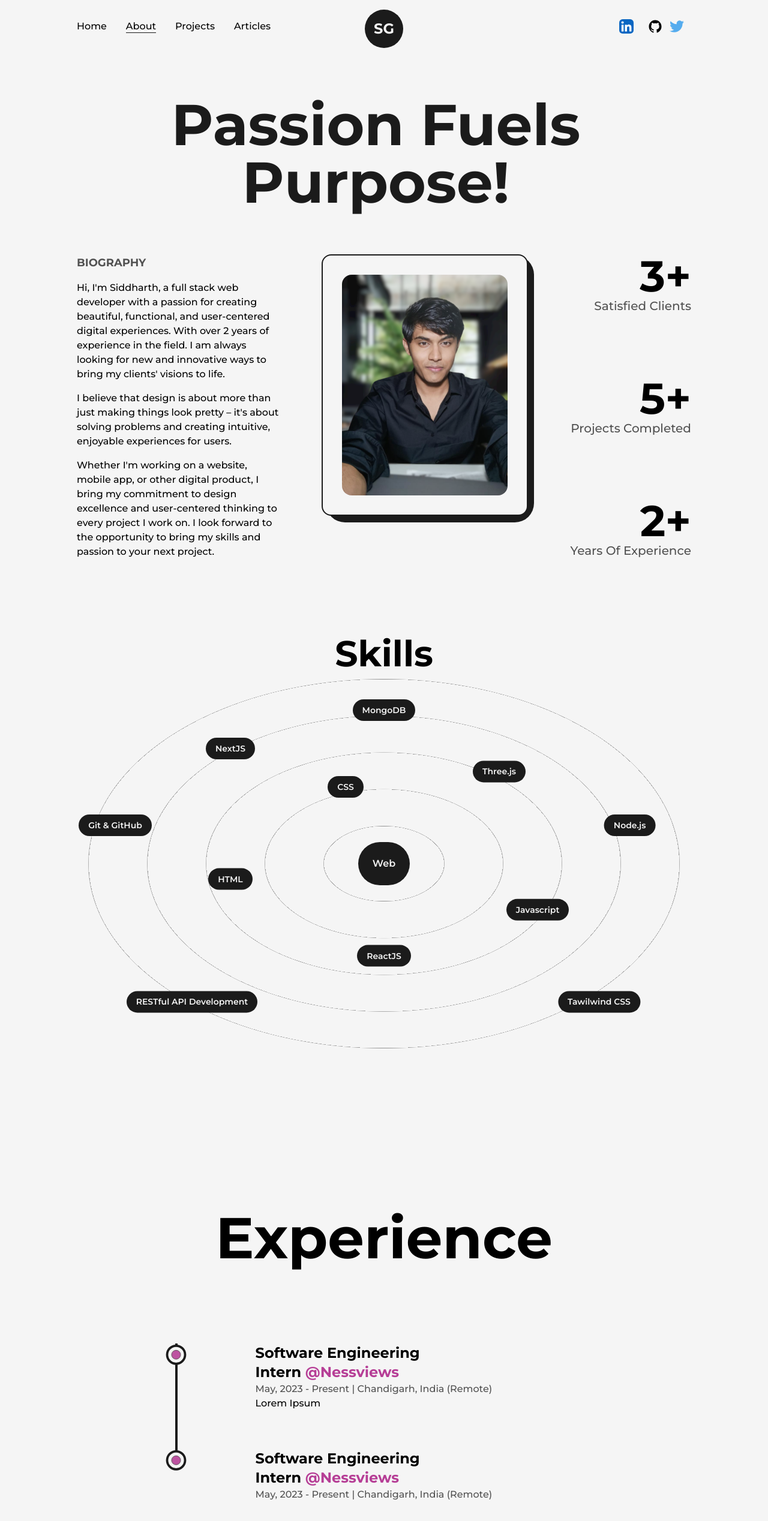
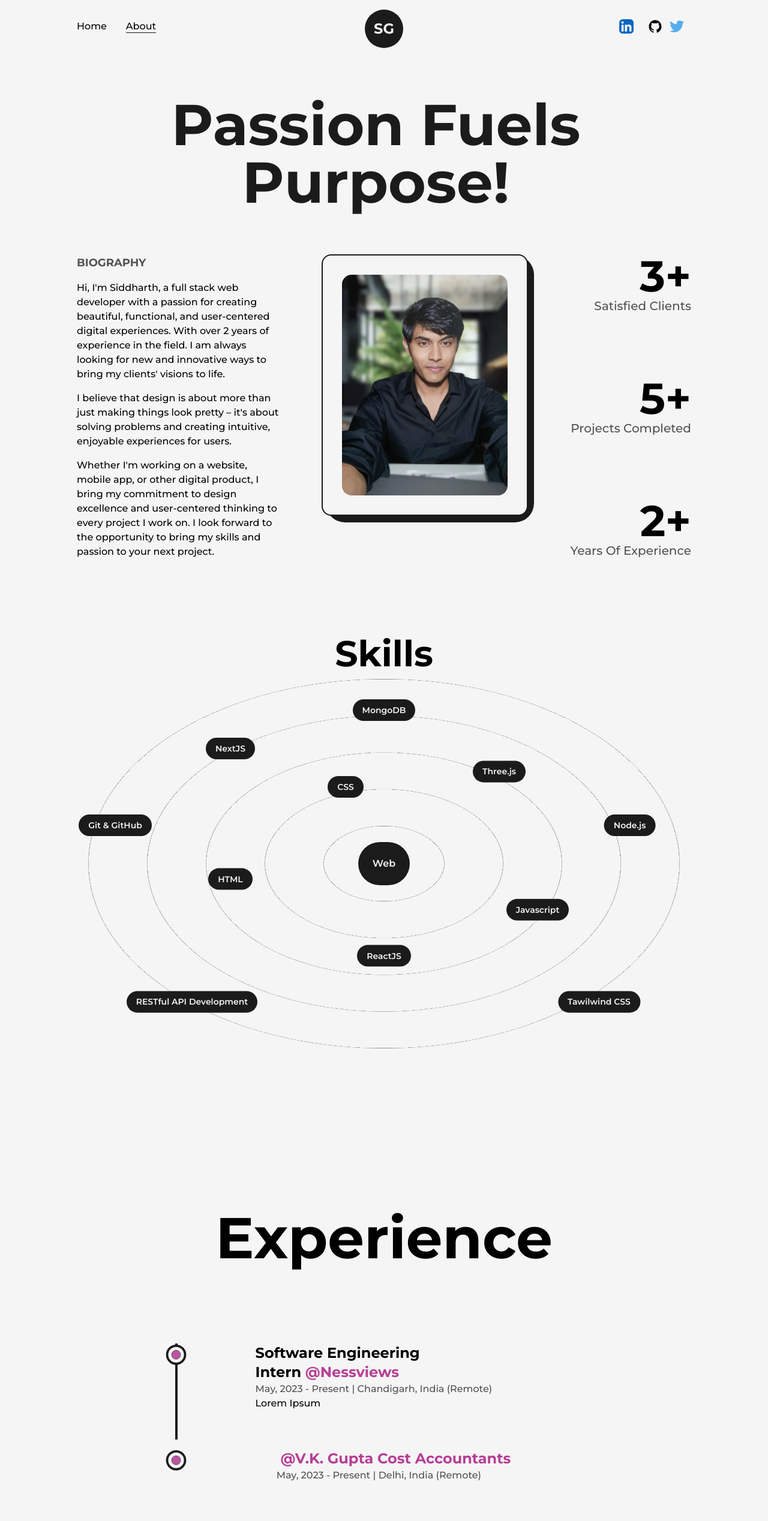
Before and after one commit to Cyddharth-Gupta/portfolio-website, a Next.js app: page /about in a window 1280 px wide. Shown: the top 2536 px of the page at 60% size. Built offline with nearby package versions, Linux system fonts and the light colour scheme.

Commit message:
remove project and articles link in navbar for now

```diff
--- a/components/Experience.js
+++ b/components/Experience.js
@@ -46,8 +46,8 @@ const Experience = () => {
             }} className='absolute left-9 top-0 w-[4px] h-full bg-dark origin-top'/>
             <ul className='w-full flex flex-col items-start justify-between ml-4'>
                 <Details position={'Software Engineering Intern'} company={'Nessviews'} companyLink={'https://www.nessviews.com'} address={'Chandigarh, India (Remote)'} time={"May, 2023 - Present"} work={"Lorem Ipsum"}/>
-                <Details position={'Software Engineering Intern'} company={'Nessviews'} companyLink={'https://www.nessviews.com'} address={'Chandigarh, India (Remote)'} time={"May, 2023 - Present"}/>
-                <Details position={'Software Engineering Intern'} company={'Nessviews'} companyLink={'https://www.nessviews.com'} address={'Chandigarh, India (Remote)'} time={"May, 2023 - Present"} work={"Lorem Ipsum"}/>
+                <Details position={''} company={'V.K. Gupta Cost Accountants'} companyLink={'https://www.nessviews.com'} address={'Delhi, India (Remote)'} time={"May, 2023 - Present"}/>
+                <Details position={''} company={'Explornovate Private Limited'} companyLink={'https://www.nessviews.com'} address={'Delhi, India (Remote)'} time={"May, 2023 - Present"} work={"Lorem Ipsum"}/>
             </ul>
         </div>
     </div>
--- a/components/Navbar.js
+++ b/components/Navbar.js
@@ -23,8 +23,8 @@ const Navbar = () => {
         <nav>
             <CustomLink href={'/'} title={'Home'} className={'mr-4'}/>
             <CustomLink href={'/about'} title={'About'} className={'mx-4'}/>
-            <CustomLink href={'/projects'} title={"Projects"} className={'mx-4'}/>
-            <CustomLink href={'/articles'} title={"Articles"} className={'ml-4'}/>
+            {/* <CustomLink href={'/projects'} title={"Projects"} className={'mx-4'}/>
+            <CustomLink href={'/articles'} title={"Articles"} className={'ml-4'}/> */}
         </nav>
 
         <nav className='flex items-center justify-center flex-wrap'>
--- a/pages/index.js
+++ b/pages/index.js
@@ -25,7 +25,7 @@ export default function Home() {
             <div className='w-1/2 flex flex-col items-center self-center'>
               <AnimatedText className='!text-6xl !text-left' text="Turning Vision Into Reality With Code And Design."/>
               <p className='my-4 text-base font-medium'>As a skilled full-stack developer, I am dedicated to turning ideas into innovative web applications.
-Explore my latest projects and articles, showcasing my expertise in React.js and web development.</p>
+Explore my website and projects, showcasing my expertise in React.js and web development.</p>
             <div className='flex item-center self-start mt-0'>
               <Link href="Siddharth Gupta.pdf" download={true} target='_blank'
               className='flex items-center bg-dark text-light p-2.5 px-6 rounded-lg text-lg font-semibold hover:bg-light hover:text-dark border border-solid border-transparent hover:border-dark'
```
